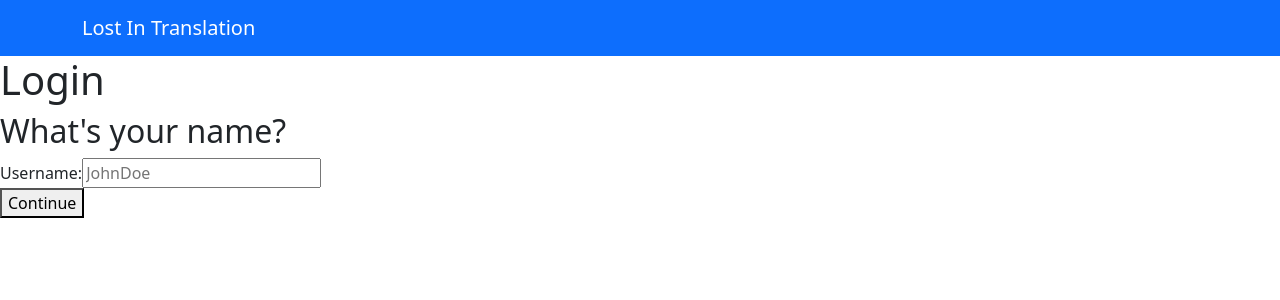
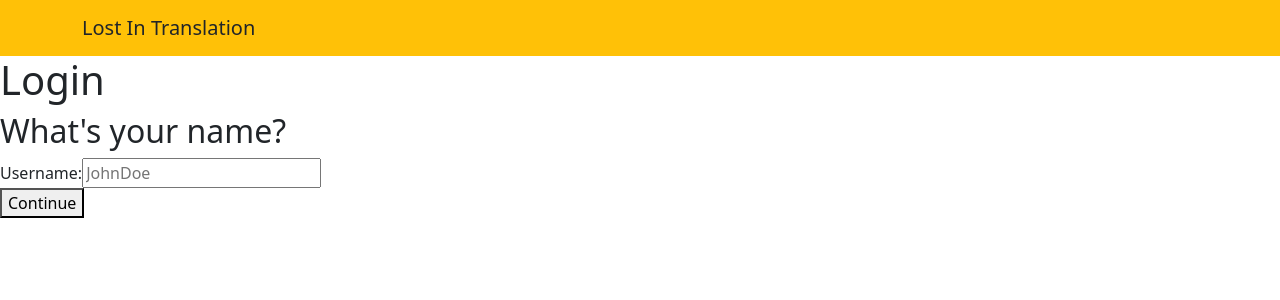
Before and after one commit to jespetius/lost-in-translation-app, a React (Create React App) app: page / in a window 1280 px wide. Shown: the top 300 px of the page. Built offline with nearby package versions, Linux system fonts and the light colour scheme; no server answers.

Commit message:
fix: text color in navbar

```diff
--- a/src/components/Navbar/Navbar.jsx
+++ b/src/components/Navbar/Navbar.jsx
@@ -10,9 +10,9 @@ const NavBar = () => {
 
     return (
         <>
-        <Navbar bg="primary" variant="dark">
+        <Navbar bg="warning" variant="light">
         <Container>
-          <Navbar.Brand>Lost In Translation</Navbar.Brand>
+          <Navbar.Brand className='text-dark' >Lost In Translation</Navbar.Brand>
           { user !== null &&
 
           <Nav className="me-auto">
```
